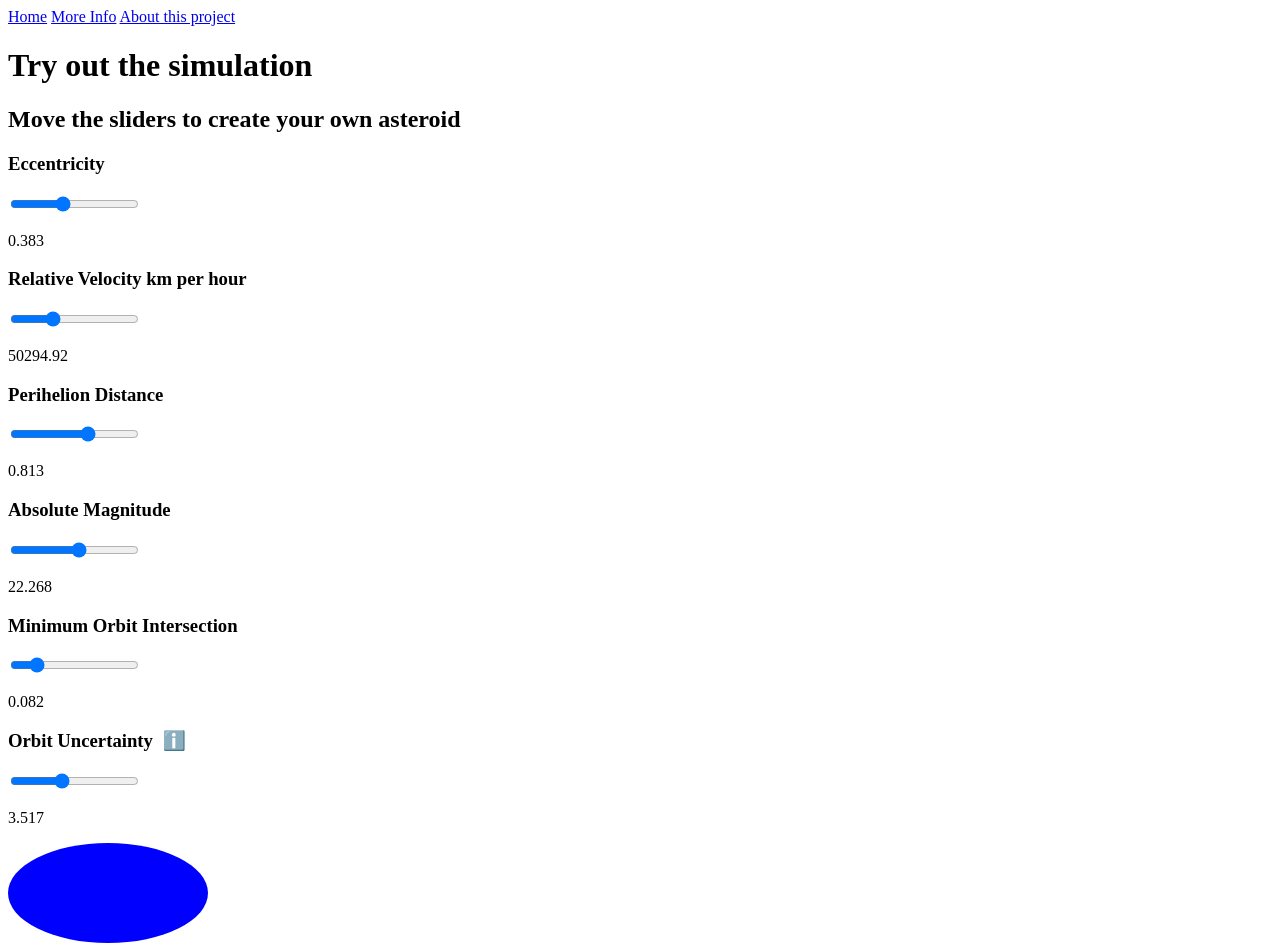
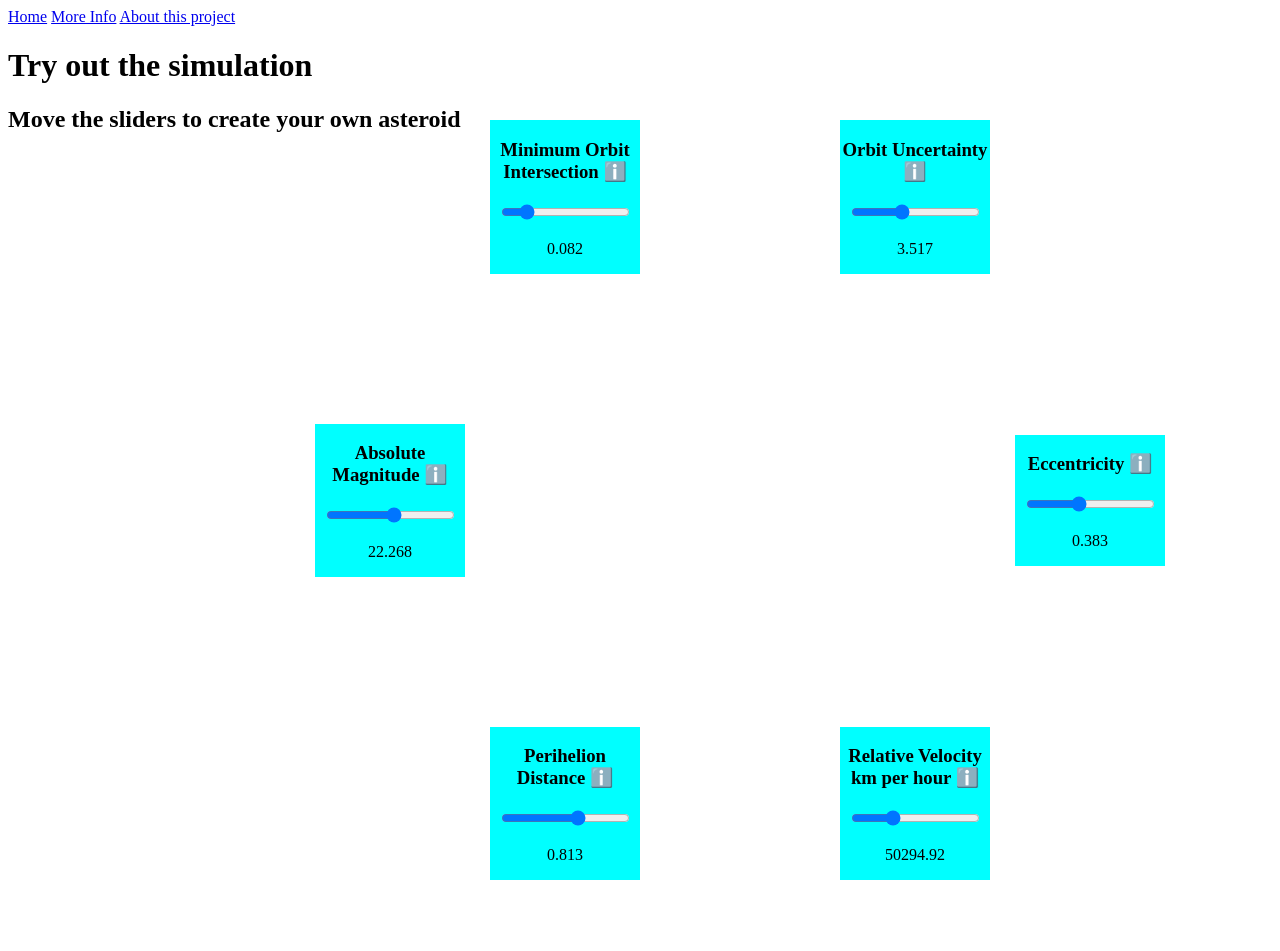
Before and after one commit to nsaadat01/ecs-171-project, a Python web app: template flask_ml_gui/templates/simulation_page/index.html in a window 1280 px wide. After the commit the page ends 880 px from the top, so only its background shows below. Run offline with Jinja, Linux system fonts and the light colour scheme; the template is opened without the code that fills it, so the values that code supplies are empty.

Commit message:
asteroid animations, need to center properly

```diff
--- a/flask_ml_gui/templates/simulation_page/index.html
+++ b/flask_ml_gui/templates/simulation_page/index.html
@@ -15,43 +15,43 @@
     </div>
     <h1>Try out the simulation</h1>
     <h2>Move the sliders to create your own asteroid</h2>
-    <h3>Eccentricity</h3>
+    <div class="sliders">
     <div class="slidecontainer" id="EccentricitySlider">
+        <h3>Eccentricity <span class="info-icon-eccentricity" title="Information">ℹ️</span></h3>
         <input type="range" min="0.008" max="0.96" step="0.01" value="0.383" oninput="updateOvalAndValue('Eccentricity', this.value)" id="Eccentricity" name="Eccentricity">
         <p id="rangeValueEccentricity">0.383</p>
     </div>
 
-    <h3>Relative Velocity km per hour</h3>
     <div class="slidecontainer" id="RelativeVelocitySlider">
+        <h3>Relative Velocity km per hour <span class="info-icon-relative-velocity" title="Information">ℹ️</span></h3>
         <input type="range" min="1207.815" step="1000" max="160681.488" value="50294.92" oninput="updateRangeValue('RelativeVelocity', this.value)" id="RelativeVelocity" name="RelativeVelocity">
         <p id="rangeValueRelativeVelocity">50294.92</p>
     </div>
 
-    <h3>Perihelion Distance</h3>
     <div class="slidecontainer" id="PerihelionDistanceSlider">
+        <h3>Perihelion Distance <span class="info-icon-perihelion-distance" title="Information">ℹ️</span></h3>
         <input type="range" min="0.081" max="1.3" value="0.813" step="0.05" oninput="updateRangeValue('PerihelionDistance', this.value)" id="PerihelionDistance" name="PerihelionDistance">
         <p id="rangeValuePerihelionDistance">0.813</p>
     </div>
 
-    <h3>Absolute Magnitude</h3>
     <div class="slidecontainer" id="AbsoluteMagnitudeSlider">
+        <h3>Absolute Magnitude <span class="info-icon-absolute-magnitude" title="Information">ℹ️</span></h3>
         <input type="range" min="11.6" max="32.1" value="22.268" oninput="updateRangeValue('AbsoluteMagnitude', this.value)" id="AbsoluteMagnitude" name="AbsoluteMagnitude">
         <p id="rangeValueAbsoluteMagnitude">22.268</p>
     </div>
 
-    <h3>Minimum Orbit Intersection</h3>
     <div class="slidecontainer" id="MinimumOrbitIntersectionSlider">
+        <h3>Minimum Orbit Intersection <span class="info-icon-minimum-orbit" title="Information">ℹ️</span></h3>
         <input type="range" min="0" max="0.478" value="0.082" step="0.01" oninput="console.log('Updating MinimumOrbitIntersection slider'); updateRangeValue('MinimumOrbitIntersection', this.value)" id="MinimumOrbitIntersection" name="MinimumOrbitIntersection">
         <p id="rangeValueMinimumOrbitIntersection">0.082</p>
     </div>
 
-    <h3>Orbit Uncertainty <span class="info-icon-orbit-uncertainty" title="Information">ℹ️</span></h3>
     <div class="slidecontainer" id="OrbitUncertainitySlider">
+        <h3>Orbit Uncertainty <span class="info-icon-orbit-uncertainty" title="Information">ℹ️</span></h3>
         <input type="range" min="0" max="9" value="3.517" step="0.1" oninput="updateRangeValue('OrbitUncertainity', this.value)" id="OrbitUncertainity" name="OrbitUncertainity">
         <p id="rangeValueOrbitUncertainity">3.517</p>
     </div>
-
-
+    </div>
 
     <div id="oval"></div>
 
--- a/flask_ml_gui/templates/simulation_page/main.js
+++ b/flask_ml_gui/templates/simulation_page/main.js
@@ -1,3 +1,79 @@
+const oval = document.getElementById('oval');
+const uncertaintySlider = document.getElementById('OrbitUncertainity');
+const velocitySlider = document.getElementById('RelativeVelocity');
+const eccentricitySlider = document.getElementById('Eccentricity');
+const perihelionDistanceSlider = document.getElementById('PerihelionDistance');
+const rangeValueUncertaintyDisplay = document.getElementById('rangeValueOrbitUncertainity');
+const rangeValueVelocityDisplay = document.getElementById('rangeValueRelativeVelocity');
+const rangeValuePerihelionDistanceDisplay = document.getElementById('rangeValuePerihelionDistance');
+
+let angle = 0;
+let baseRadius = 100; // Base radius of the circular path
+let animationFrame;
+let speed = parseFloat(velocitySlider.value); // Initial speed
+let eccentricity = parseFloat(eccentricitySlider.value)
+
+/*
+function updateOrbitRangeValue(id, value) {
+  document.getElementById(`rangeValue${id}`).innerText = value;
+  cancelAnimationFrame(animationFrame);
+  animateOval();
+} */
+
+function positionSlidersInCircle() {
+  const sliders = document.querySelectorAll('.slidecontainer');
+  const radius = 350; // Radius of the circle
+  const centerX = 400; // Center X position
+  const centerY = 400; // Center Y position
+  const angleStep = (2 * Math.PI) / sliders.length;
+
+  sliders.forEach((slider, index) => {
+      const angle = index * angleStep;
+      const x = centerX + radius * Math.cos(angle) - slider.offsetWidth / 2;
+      const y = centerY + radius * Math.sin(angle) - slider.offsetHeight / 2;
+      slider.style.left = `${x}px`;
+      slider.style.top = `${y}px`;
+  });
+}
+
+document.addEventListener('DOMContentLoaded', positionSlidersInCircle);
+
+
+function animateOval() {
+/*  let uncertainty = parseFloat(slider.value);
+  let a = radius; // Semi-major axis
+  let b = radius * (1 - (uncertainty / 10)); // Semi-minor axis
+
+  angle += speed / 100000;
+
+  let x = a * Math.cos(angle);
+  let y = b * Math.sin(angle);
+
+  oval.style.transform = `translate(${x}px, ${y}px)`;
+
+  animationFrame = requestAnimationFrame(animateOval); */
+  let uncertainty = parseFloat(uncertaintySlider.value);
+  let perihelionDistance = parseFloat(perihelionDistanceSlider.value);
+  let a = baseRadius * perihelionDistance * 1.2; // Adjust the semi-major axis based on perihelion distance
+  let b = a * (1 - (uncertainty / 10)); // Semi-minor axis
+  angle += speed * 0.00001; // Adjust the speed factor to control the speed of movement
+
+  let x = a * Math.cos(angle);
+  let y = b * Math.sin(angle);
+
+  oval.style.transform = `translate(${x}px, ${y}px)`;
+
+  animationFrame = requestAnimationFrame(animateOval);
+}
+
+// Initialize the animation
+document.addEventListener('DOMContentLoaded', (event) => {
+  animateOval();
+  speed = normalizeSpeed(parseFloat(velocitySlider.value));
+
+});
+
+
 function updateOvalAndValue(field, value) {
     updateOvalSize(value);
     updateRangeValue(field, value);
@@ -5,7 +81,7 @@
 
 function updateOvalSize(eccentricity) {
     var oval = document.getElementById('oval');
-    var diameter = 200; // Initial diameter
+    var diameter = 100; // Initial diameter
 
     // Adjust diameter based on eccentricity
     var width = diameter * (1 + (eccentricity * 20) / 100);
@@ -17,9 +93,23 @@
 }
 
 
+function normalizeSpeed(value) {
+  const minSpeed = 1207.815;
+  const maxSpeed = 160681.488;
+  return ((value + 10000) - minSpeed) / (maxSpeed - minSpeed) * 10000; // Normalize to range [0, 1]
+}
 
 function updateRangeValue(id, value) {
     console.log("Slider ID:", id);
     console.log("Slider Value:", value);
     document.getElementById('rangeValue' + id).innerText = value;
+    if (id === 'RelativeVelocity') {
+        speed = normalizeSpeed(parseFloat(value));
+    }
+
+    if(id === 'Eccentricity') {
+
+    }
+    cancelAnimationFrame(animationFrame);
+    animateOval();
 }
--- a/flask_ml_gui/templates/simulation_page/styles.css
+++ b/flask_ml_gui/templates/simulation_page/styles.css
@@ -1,22 +1,84 @@
+
+
+
 #oval {
-    width: 200px; /* Initial width */
-    height: 100px; /* Initial height */
+    width: 100 * (1 + (0.383 * 20) / 100)px; /* Initial width */
+    height: 100 * (1 - (0.383 * 20) / 100)px; /* Initial height */
     background-color: blue; /* Color of the oval */
     border-radius: 50%; /* Makes it a circle */
+    visibility: visible;
+    display: flex;
+    justify-content: center;
+    align-items: center;
+    position: absolute;
+    top: 50%;
+    left: 50%;
+    transform: translate(-50%, -50%);
   }
 
-  .info-icon-orbit-uncertainty {
+
+  .info-icon {
     display: inline-block;
     cursor: pointer;
     margin-left: 5px; /* Adjust spacing as needed */
+  }
+
+
+
+.sliders {
+    justify-content: center;
+    align-items: center;
+    position: absolute;
+    width: 600px;
+    height: 600px;
+    top: 50%;
+    left: 50%;
+    transform: translate(-50%, -50%);
 }
 
+.slidecontainer {
+    position: absolute;
+    width: 150px;
+    text-align: center;
+    transform-origin: center center;
+    background-color: aqua;
+}
+
+
+
+
+/* Shared hover properties */
+.info-icon-orbit-uncertainty:hover::after, .info-icon-minimum-orbit:hover::after, .info-icon-absolute-magnitude:hover::after,
+.info-icon-perihelion-distance:hover::after, .info-icon-eccentricity:hover::after, .info-icon-relative-velocity:hover::after{
+  position: absolute;
+  background-color: rgba(0, 0, 0, 0.8);
+  color: white;
+  padding: 5px;
+  border-radius: 5px;
+  z-index: 1;
+}
+
+/* Different hover content */
 .info-icon-orbit-uncertainty:hover::after {
-    content: "This represents the uncertainty in the orbit. The larger the value, the greater the uncertainty.";
-    position: absolute;
-    background-color: rgba(0, 0, 0, 0.8);
-    color: white;
-    padding: 5px;
-    border-radius: 5px;
-    z-index: 1;
+  content: "This represents the uncertainty in the orbit. The larger the value, the greater the uncertainty.";
 }
+
+.info-icon-minimum-orbit:hover::after {
+  content: "This represents the minimum orbit.";
+}
+
+.info-icon-absolute-magnitude:hover::after {
+  content: "This represents the absolute magnitude.";
+}
+
+.info-icon-perihelion-distance:hover::after {
+  content: "This represents the perihelion distance.";
+}
+
+.info-icon-eccentricity:hover::after {
+  content: "This represents the perihelion distance.";
+}
+
+.info-icon-relative-velocity:hover::after {
+  content: "This represents the perihelion distance.";
+}
```
